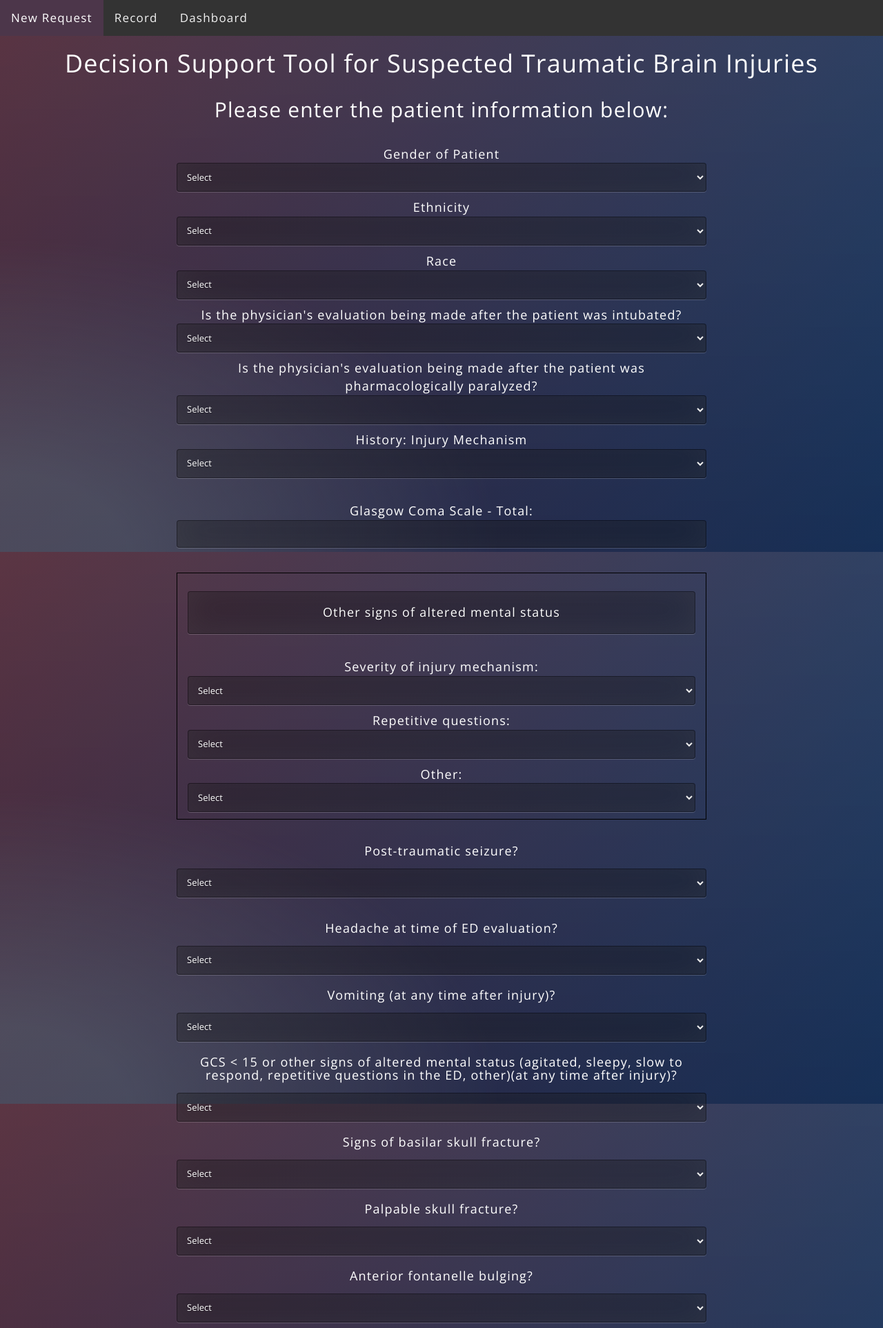
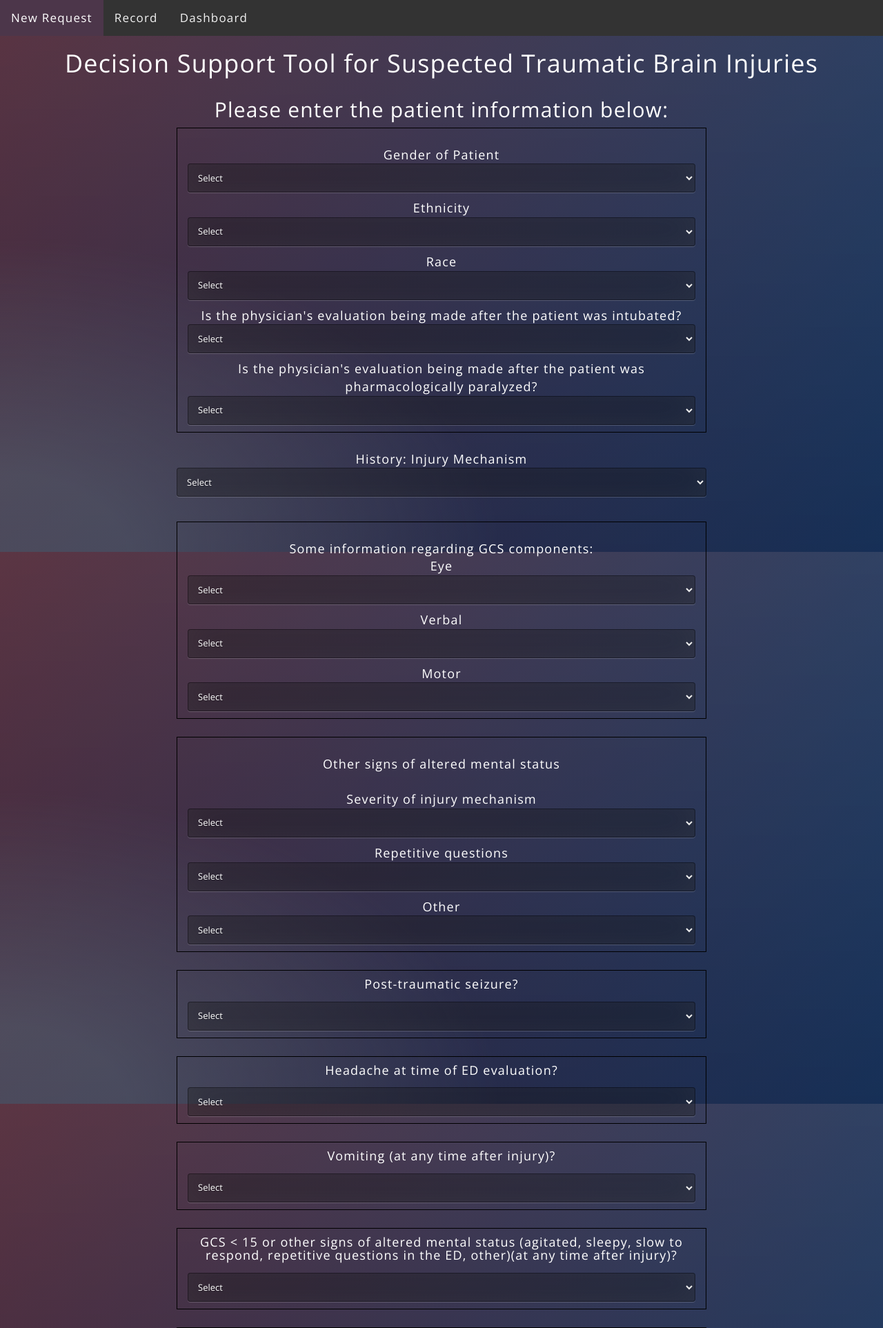
Before and after one commit to janhurst/unisa-tbi, a Flask app: page / in a window 1280 px wide. Shown: the top 1925 px of the page at 69% size. Run offline with Flask 2, Linux system fonts and the light colour scheme; parts of the project's set-up code (start-up, migrations or seed data) failed here and were passed over; some libraries are stand-ins or nearby versions.

Commit message:
Commit for Bhavya's HTML + JS changes

```diff
--- a/ui/templates/main.html
+++ b/ui/templates/main.html
@@ -13,7 +13,6 @@
     <link href='https://fonts.googleapis.com/css?family=Open+Sans+Condensed:300' rel='stylesheet' type='text/css'>
     <link rel = "stylesheet" type = "text/css" href = "{{ url_for('static',filename='nav.css') }}" />
     <link rel="stylesheet" type = "text/css" href="{{ url_for('static', filename='main.css') }}">
-
 </head>
 
 <div class="topnav">
@@ -36,6 +35,7 @@
   <fieldset>
 
           <h2>Please enter the patient information below:</h2>
+    <div id= "panel2" class="container" >
     <br> Gender of Patient
     <select id="Gender" name="Gender" required>
         <option value="">Select</option>
@@ -73,6 +73,7 @@
         <option value="0">No</option>
         <option value="1">Yes</option>
     </select>
+  </div>
     <br>History: Injury Mechanism<br>
     <select id="InjuryMech" name="InjuryMech" required>
         <option value="">Select</option>
@@ -92,29 +93,57 @@
         <br>
     </select>
     <br><br>
-		 Glasgow Coma Scale - Total:
-        	<input id="myCol" name="GCSTotal" type="number" required>
-
+    <div id= "panel2" class="container" >
     <br>
+    Some information regarding GCS components:<br>
+    Eye
+    <select id="GCSEye" name="GCSEye" required>
+          <option value="">Select</option>
+          <option value="1">None</option>
+          <option value="2">Pain</option>
+          <option value="3">Verbal</option>
+          <option value="4">Spontaneous</option>
+        </select>
+    Verbal
+    <select id="GCSVerbal" name="GCSVerbal" required>
+          <option value="">Select</option>
+          <option value="1">None</option>
+          <option value="2">Incomprehensible sounds (moans)</option>
+          <option value="3">Inappropriate words (cries to pain)</option>
+          <option value="4">Confused (irritable/cries)</option>
+          <option value="5">Oriented (coos/babbles)</option>
+        </select>
+    Motor
+    <select id="GCSMotor" name="GCSMotor" required>
+          <option value="">Select</option>
+          <option value="1">None</option>
+          <option value="2">Abnormal extension posturing</option>
+          <option value="3">Abnormal flexure posturing</option>
+          <option value="4">Withdraws to pain</option>
+          <option value="5">Localizes pain (withdraws to touch</option>
+          <option value="6">Follow commands (spontaneous movement)</option>
+        </select>
+          </div>
     <br>
     <div id= "panel2" class="container" >
             <br>
 
-			<div  id= "myCol" class="pane-heading"><H4 border-style: "solid";> Other signs of altered mental status</H4></div>
-			<br>Severity of injury mechanism:
+       Other signs of altered mental status<br>
+
+      <br>Severity of injury mechanism
               <select id="AMSSleep_1" name="AMSSleep_1" required>
           <option value="">Select</option>
           <option value="0">No</option>
           <option value="1">Yes</option>
         </select>
-				<br>Repetitive questions:<br>
+        <br>Repetitive questions<br>
         <select id="AMSRepeat_1" name="AMSRepeat_1" required>
           <option value="">Select</option>
           <option value="0">No</option>
           <option value="1">Yes</option>
         </select>
 
-				<br>Other:
+        <br>Other
         <select id="AMSOth_1" name="AMSOth_1" required>
           <option value="">Select</option>
           <option value="0">No</option>
@@ -125,15 +154,14 @@
 
       <br>
 
-
-		<div class="form-group">
+        <div id= "panel2" class="container" >
           <label for="Seiz"><H4>Post-traumatic seizure?</H4></label>
             <select id="Seiz" name="Seiz">
           <option value="">Select</option>
                   <option value="0">No</option>
                   <option value="1">Yes</option>
             </select>
-  		</div>
+
       <div id="otherFieldDiv">
           <label for="SeizOccur"><H4>When did the post-traumatic seizure occur?</H4></label>
             <select  id="SeizOccur" name="SeizOccur" >
@@ -151,12 +179,11 @@
                 <option value="2">1-<5min</option>
                 <option value="3">5-15min</option>
                 <option value="4"> > 15mins</option>
-
             </select>
     </div>
-
-
-
+    </div>
+    <br>
+    <div id= "panel2" class="container" >
         <label for="HA_verb"><H4>Headache at time of ED evaluation?</H4></label>
           <select id="HA_verb" name="HA_verb">
         <option value="">Select</option>
@@ -182,7 +209,8 @@
                 <option value="4"> >4hrs after event</option>
             </select>
     </div>
-
+    </div><br>
+    <div id= "panel2" class="container" >
     <label for="Vomit"><H4>Vomiting (at any time after injury)?</H4></label>
           <select id="Vomit" name="Vomit">
         <option value="">Select</option>
@@ -214,7 +242,8 @@
                 <option value="3">> 4 hrs before ED evaluation</option>
             </select>
     </div>
-
+    </div><br>
+    <div id= "panel2" class="container" >
     <label for="AMS"><H4>GCS < 15 or other signs of altered mental status (agitated, sleepy, slow to respond, repetitive questions in the ED, other)(at any time after injury)?</H4></label>
           <select id="AMS" name="AMS">
         <option value="">Select</option>
@@ -223,7 +252,7 @@
           </select>
 
       <div id="otherFieldDivA">
-		<div id= "panel2" class="container" >
+
     Other signs of altered mental status:<br>
           <label for="AMSAgitated"><H4>Agitated</H4></label>
             <select  id="AMSAgitated" name="AMSAgitated">
@@ -257,7 +286,8 @@
             </select>
     </div>
     </div>
-
+    <br>
+    <div id= "panel2" class="container" >
     <label for="SFxBas"><H4>Signs of basilar skull fracture?</H4></label>
           <select id="SFxBas" name="SFxBas">
         <option value="">Select</option>
@@ -266,7 +296,6 @@
           </select>
 
       <div id="otherFieldDivB">
-		<div id= "panel2" class="container" >
     Other signs of altered mental status:<br>
           <label for="SFxBasHem"><H4>Hemotympanum</H4></label>
             <select  id="SFxBasHem" name="SFxBasHem">
@@ -300,6 +329,8 @@
             </select>
     </div>
     </div>
+    <br>
+    <div id= "panel2" class="container" >
     <label for="SFxPalp"><H4>Palpable skull fracture?</H4></label>
           <select id="SFxPalp" name="SFxPalp">
         <option value="">Select</option>
@@ -317,6 +348,8 @@
             </select>
     <br>
     </div>
+    </div>
+
     <label for="FontBulg"><H4>Anterior fontanelle bulging?</H4></label>
           <select id="FontBulg" name="FontBulg">
               <option value="">Select</option>
@@ -330,8 +363,8 @@
               <option value="0">No</option>
               <option value="1">Yes</option>
           </select>
-
-
+    <br><br>
+    <div id= "panel2" class="container" >
     <label for="Hema"><H4>Raised scalp hematoma(s) or swelling(s)?</H4></label>
           <select id="Hema" name="Hema">
         <option value="">Select</option>
@@ -355,9 +388,9 @@
                 <option value="3">Large (>3 cm)</option>
             </select>
     </div>
-
+    </div>
     <br>
-
+    <div id= "panel2" class="container" >
     <label for="Clav"><H4>Any evidence of trauma (including laceration, abrasion, hematoma) above the clavicles (includes neck/face/scalp)?</H4></label>
           <select id="Clav" name="Clav">
         <option value="">Select</option>
@@ -366,7 +399,7 @@
           </select>
 
       <div id="otherFieldDivClav">
-		<div id= "panel2" class="container" >
+
     Trauma above the clavicles region:<br> Face
             <select  id="ClavFace" name="ClavFace">
                 <option value ="">Select</option>
@@ -405,7 +438,8 @@
             </select>
     </div>
     </div>
-
+    <br>
+    <div id= "panel2" class="container" >
     <label for="NeuroD"><H4>Neurological deficit (other than mental status)?</H4></label>
           <select id="NeuroD" name="NeuroD">
         <option value="">Select</option>
@@ -414,7 +448,7 @@
           </select>
 
       <div id="otherFieldDivNeuroD">
-		<div id= "panel2" class="container" >
+
     Trauma above the clavicles region:<br>Motor
             <select  id="NeuroDMotor" name="NeuroDMotor">
                 <option value ="">Select</option>
@@ -447,7 +481,8 @@
             </select>
     </div>
     </div>
-
+    <br>
+    <div id= "panel2" class="container" >
     <label for="OSI"><H4>Clinical evidence of other (non-head) substantial injuries: (includes but not limited to fractures, intra-abdominal injuries, intra-thoracic injuries and lacerations requiring operating room repair.)</H4></label>
           <select id="OSI" name="OSI">
         <option value="">Select</option>
@@ -456,7 +491,7 @@
           </select>
 
       <div id="otherFieldDivOSI">
-		<div id= "panel2" class="container" >
+
     Other (non-head) substantial injury:<br> Extremity
             <select  id="OSIExtremity" name="OSIExtremity">
                 <option value ="">Select</option>
@@ -508,7 +543,7 @@
         <option value="0">No</option>
         <option value="1">Yes</option>
 
-		</select>
+    </select><br>
     <br> History of loss of Consciousness:
     <select id="LOCSeparate" name="LOCSeparate" required>
         <option value="">Select</option>
@@ -516,7 +551,7 @@
         <option value="1">Yes</option>
         <option value="2">Suspected</option>
 
-		</select>
+    </select><br>
     <br> Duration of Loss of Consciousness:
     <select id="LocLen" name="LocLen" required>
         <option value="">Select</option>
```
Also changed, not shown: ui/static/main.js (+57 -1 lines), ui/static/Feature_Importance.png, ui/static/tree.png (added). Lines whose indentation alone changed are shown as unchanged.
